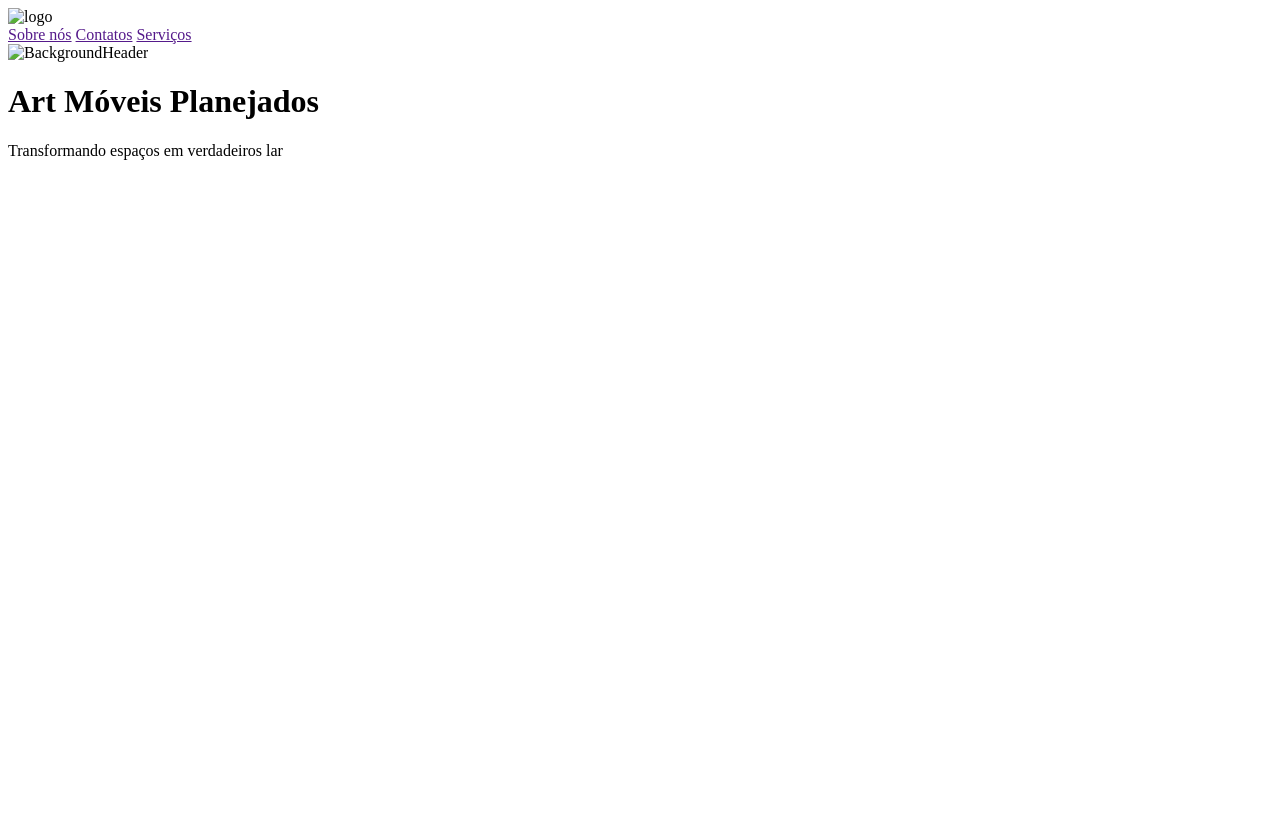
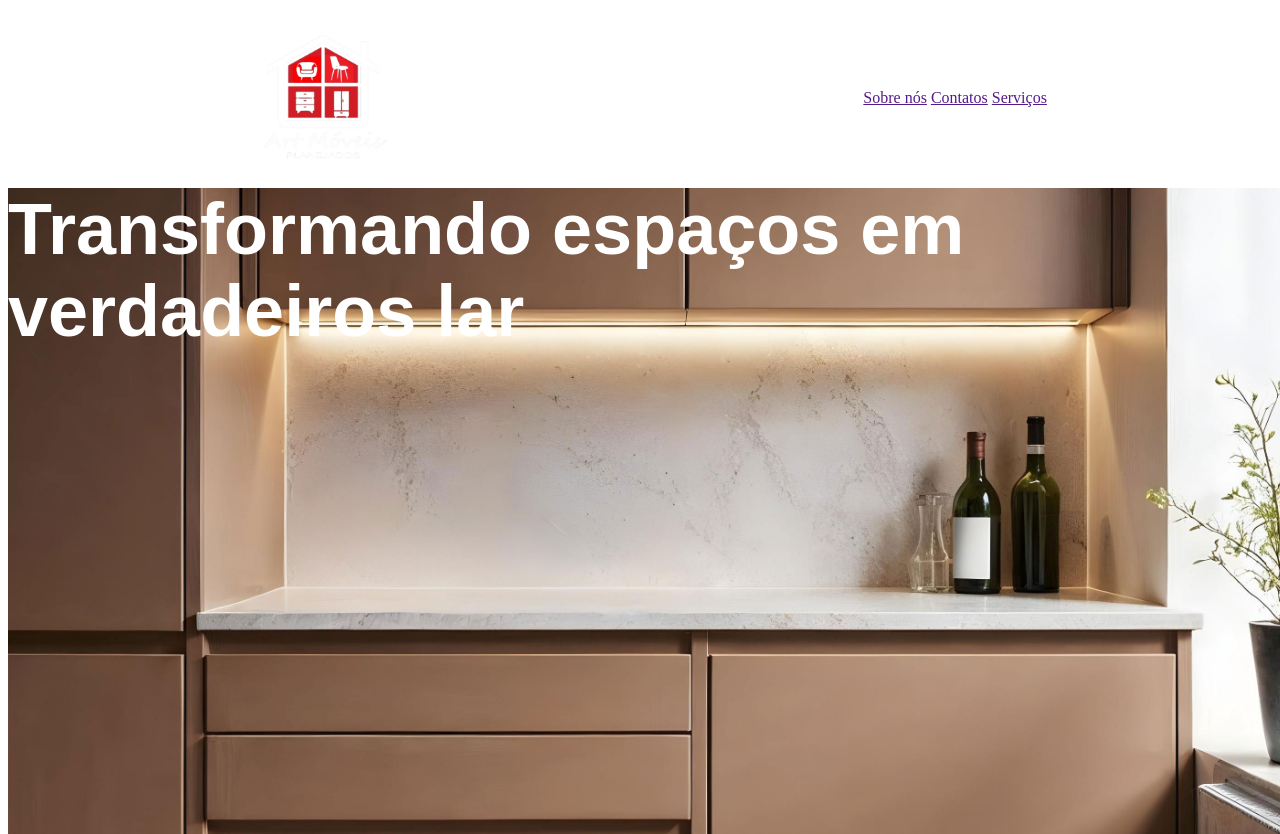
Before and after one commit to kleisonvitoriano/ArtMoveis, a plain HTML site: page index.html in a window 1280 px wide. Before the commit the page ends 800 px from the top, so only its background shows below. Drawn offline with Linux system fonts and the light colour scheme; files that its build step writes are made by us from their sources.

Commit message:
Add files via upload

```diff
--- a/css/style.css
+++ b/css/style.css
@@ -0,0 +1,38 @@
+.body{
+    margin: 0;
+    padding: 0;
+    box-sizing: border-box;
+}
+
+nav{
+    display: flex;
+    justify-content: space-around;
+    align-items: center;
+
+    img{
+        height: 180px;
+        position: relative;
+        overflow: visible;
+    }
+}
+
+header{
+
+    img{
+        width: 100%;
+       height: 646px;
+        object-fit: cover;
+        position: absolute;
+    }
+    div{
+        color: var(--neutral-800, #ffffff);
+        text-align: left;
+        font-family: var(--heading-1-font-family, 'WorkSans-SemiBold', sans-serif);
+        font-size: var(--heading-1-font-size, 72px);
+        font-weight: var(--heading-1-font-weight, 600);
+        position: relative;
+        p{
+            margin: 0;
+        }
+    }
+}
--- a/index.html
+++ b/index.html
@@ -4,11 +4,11 @@
     <meta charset="UTF-8">
     <meta name="viewport" content="width=device-width, initial-scale=1.0">
     <title>Art Móveis Planejados</title>
-    <link rel="stylesheet" href="style.css">
+    <link rel="stylesheet" href="css/style.css">
 </head>
 <body>
     <nav>
-        <img src="" alt="logo">
+        <img src="assets/458273325_2913104935509333_8572329874582207914_n-removebg-preview.png" alt="logo">
 
         <div>
             <a href="">Sobre nós</a>
@@ -17,9 +17,11 @@
         </div>
     </nav>
     <header>
-        <img src="" alt="BackgroundHeader">
-        <h1>Art Móveis Planejados</h1>
-        <p>Transformando espaços em verdadeiros lar</p>
+        <img src="assets/home-interior-decorated-brown-shades.jpg" alt="BackgroundHeader">
+        <div>
+
+            <p>Transformando espaços em verdadeiros lar</p>
+        </div>
     </header>
 <div></div>
 </body>
```
Also changed, not shown: assets/458273325_2913104935509333_8572329874582207914_n-removebg-preview.png (added), assets/458273325_2913104935509333_8572329874582207914_n.jpg (added), assets/68382128_366697940896375_6955218521009684480_n.jpg (added), assets/ahhhhhhhhh.jpg (added), assets/assets/458273325_2913104935509333_8572329874582207914_n.jpg (added), assets/assets/68382128_366697940896375_6955218521009684480_n.jpg (added), assets/assets/home-interior-decorated-brown-shades.jpg (added), assets/c6a711ecc14596d100cd2f0d7141f407.jpg (added), assets/c6a711ecc14596d100cd2f0d7141f407copia-transformed.jpeg (added), assets/home-interior-decorated-brown-shades.jpg (added).
